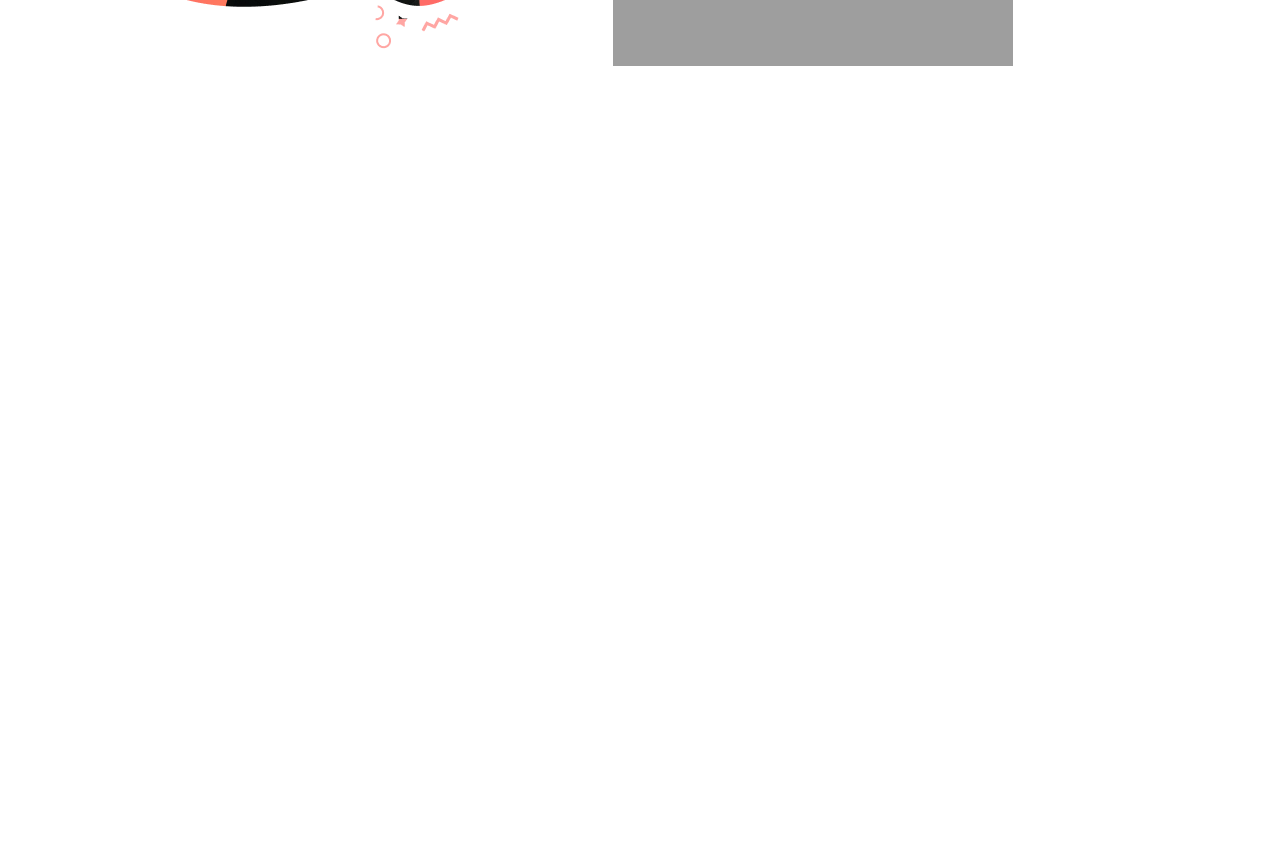
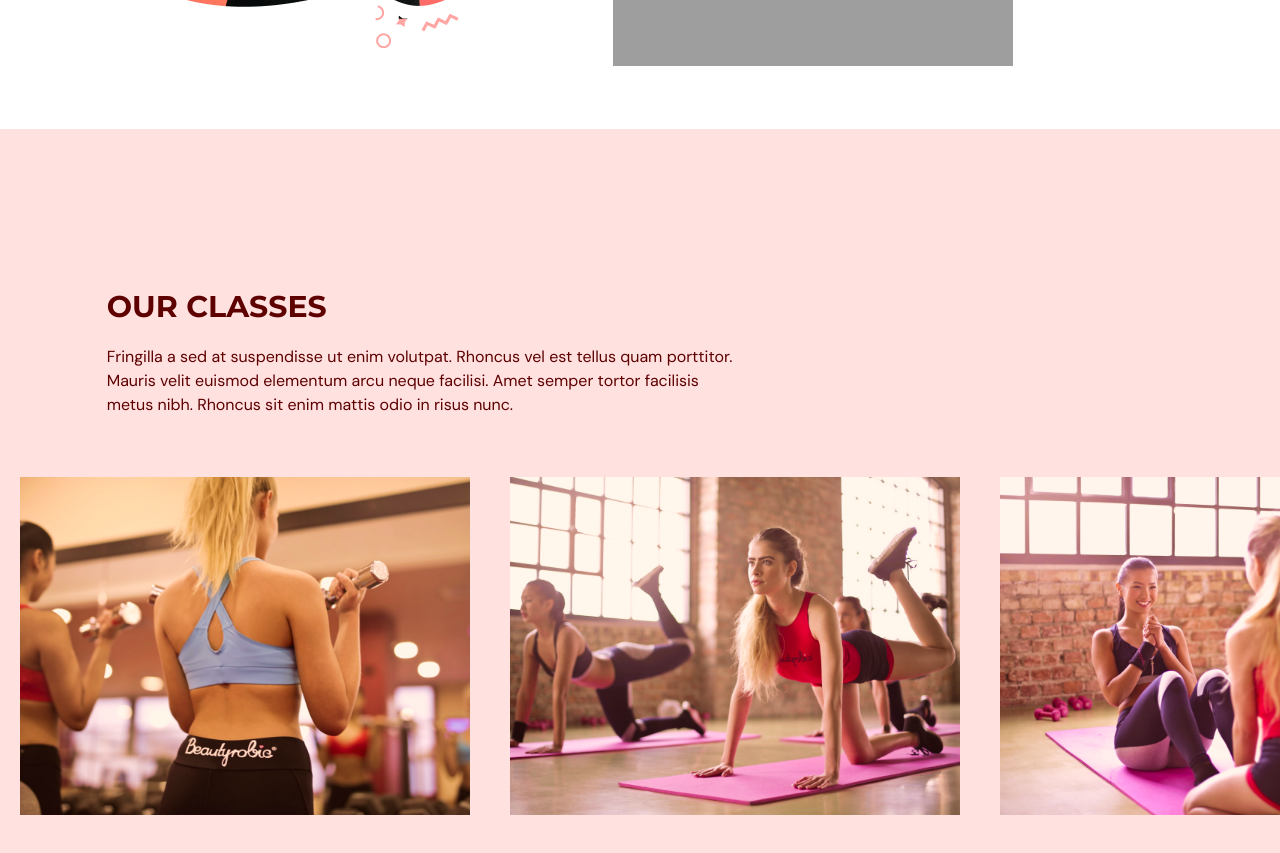
Before and after one commit to edoardodominikus/React-Typescript, a React (Vite) app: page / in a window 1280 px wide. Shown: the part 2000-2853 px from the top of the page. Before the commit the page ends 2129 px from the top, so only its background shows below. Built offline with nearby package versions, Linux system fonts and the light colour scheme.

Commit message:
finished ourclasses page

```diff
--- a/src/App.tsx
+++ b/src/App.tsx
@@ -3,6 +3,8 @@
 import { SelectedPage } from "@/shared/types";
 import Home from "@/scenes/home";
 import Benefits from "@/scenes/benefits";
+import OurClasses from "@/scenes/ourClasses";
+
 function App() {
   const [selectedPage, setSelectedPage] = useState<SelectedPage>(SelectedPage.Home);
   const [isTopOfPage, setIsTopOfPage] = useState<boolean>(true);
@@ -28,6 +30,7 @@
         />
         <Home setSelectedPage={setSelectedPage}/>
         <Benefits setSelectedPage={setSelectedPage}/>
+        <OurClasses setSelectedPage={setSelectedPage}/>
       </div>
   )
 }
--- /dev/null
+++ b/src/scenes/ourClasses/Class.tsx
@@ -0,0 +1,24 @@
+type Props = {
+    name: string;
+    description?: string;
+    image: string;
+  };
+
+  const Class = ({ name, description, image }: Props) => {
+    const overlayStyles = `p-5 absolute z-30 flex
+    h-[380px] w-[450px] flex-col items-center justify-center
+    whitespace-normal bg-primary-500 text-center text-white
+    opacity-0 transition duration-500 hover:opacity-90`;
+
+    return (
+      <li className="relative mx-5 inline-block h-[380px] w-[450px]">
+        <div className={overlayStyles}>
+          <p className="text-2xl">{name}</p>
+          <p className="mt-5">{description}</p>
+        </div>
+        <img alt={`${image}`} src={image} />
+      </li>
+    );
+  };
+
+  export default Class;
--- /dev/null
+++ b/src/scenes/ourClasses/index.tsx
@@ -0,0 +1,94 @@
+import React from 'react'
+import { SelectedPage, ClassType } from '@/shared/types'
+import image1 from "@/assets/image1.png"
+import image2 from "@/assets/image2.png"
+import image3 from "@/assets/image3.png"
+import image4 from "@/assets/image4.png"
+import image5 from "@/assets/image5.png"
+import image6 from "@/assets/image6.png"
+import { motion } from 'framer-motion'
+import HText from '@/shared/HText'
+import Class from "./Class";
+const classes: Array<ClassType> = [
+    {
+      name: "Weight Training Classes",
+      description:
+        "Lorem ipsum dolor sit amet, consectetur adipiscing elit, sed do eiusmod tempor incididunt ut labore et dolore magna aliqua. Ut enim ad minim veniam, quis nostrud exercitation ullamco laboris nisi ut aliquip ex ea commodo consequat.",
+      image: image1,
+    },
+    {
+      name: "Yoga Classes",
+      image: image2,
+    },
+    {
+      name: "Ab Core Classes",
+      description:
+        "Lorem ipsum dolor sit amet, consectetur adipiscing elit, sed do eiusmod tempor incididunt ut labore et dolore magna aliqua. Ut enim ad minim veniam, quis nostrud exercitation ullamco laboris nisi ut aliquip ex ea commodo consequat.",
+      image: image3,
+    },
+    {
+      name: "Adventure Classes",
+      description:
+        "Lorem ipsum dolor sit amet, consectetur adipiscing elit, sed do eiusmod tempor incididunt ut labore et dolore magna aliqua. Ut enim ad minim veniam, quis nostrud exercitation ullamco laboris nisi ut aliquip ex ea commodo consequat.",
+      image: image4,
+    },
+    {
+      name: "Fitness Classes",
+      image: image5,
+    },
+    {
+      name: "Training Classes",
+      description:
+        "Lorem ipsum dolor sit amet, consectetur adipiscing elit, sed do eiusmod tempor incididunt ut labore et dolore magna aliqua. Ut enim ad minim veniam, quis nostrud exercitation ullamco laboris nisi ut aliquip ex ea commodo consequat.",
+      image: image6,
+    },
+  ];
+type Props = {
+    setSelectedPage: (value: SelectedPage) => void;
+}
+
+const ourClasses = ({setSelectedPage}: Props) => {
+  return (
+    <section id="ourclasses" className='w-full bg-primary-100 py-40'>
+        <motion.div
+            onViewportEnter={() => setSelectedPage(SelectedPage.OurClasses)}
+        >
+            <motion.div
+                className="mx-auto w-5/6"
+                initial="hidden"
+                whileInView="visible"
+                viewport={{ once: true, amount: 0.5 }}
+                transition={{ duration: 0.5 }}
+                variants={{
+                  hidden: { opacity: 0, x: -50 },
+                  visible: { opacity: 1, x: 0 },
+                }}
+            >
+                <div className="md:w-3/5">
+            <HText>OUR CLASSES</HText>
+            <p className="py-5">
+              Fringilla a sed at suspendisse ut enim volutpat. Rhoncus vel est
+              tellus quam porttitor. Mauris velit euismod elementum arcu neque
+              facilisi. Amet semper tortor facilisis metus nibh. Rhoncus sit
+              enim mattis odio in risus nunc.
+            </p>
+          </div>
+            </motion.div>
+            <div className="mt-10 h-[353px] w-full overflow-x-auto overflow-y-hidden">
+                <ul className='w-[2800px] whitespace-nowrap'>
+                    {classes.map((item: ClassType, index) => (
+                        <Class
+                            key={`${item.name}-${index}`}
+                            name={item.name}
+                            description={item.description}
+                            image={item.image}
+                        />
+                    ))}
+                </ul>
+            </div>
+        </motion.div>
+    </section>
+  )
+}
+
+export default ourClasses
```
